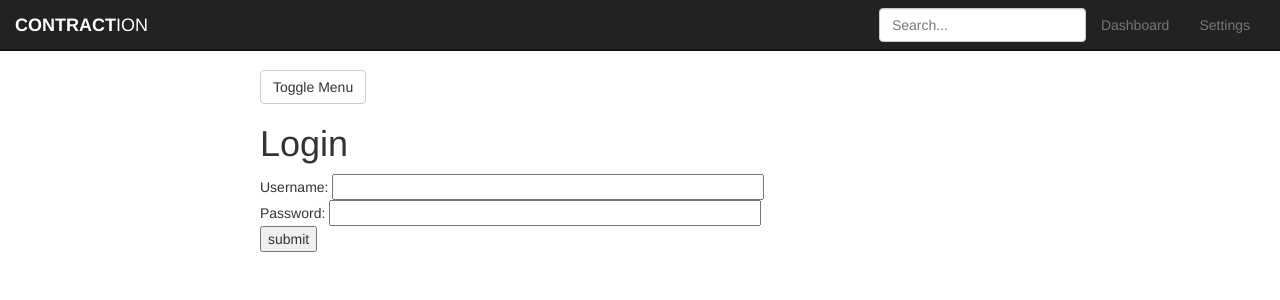
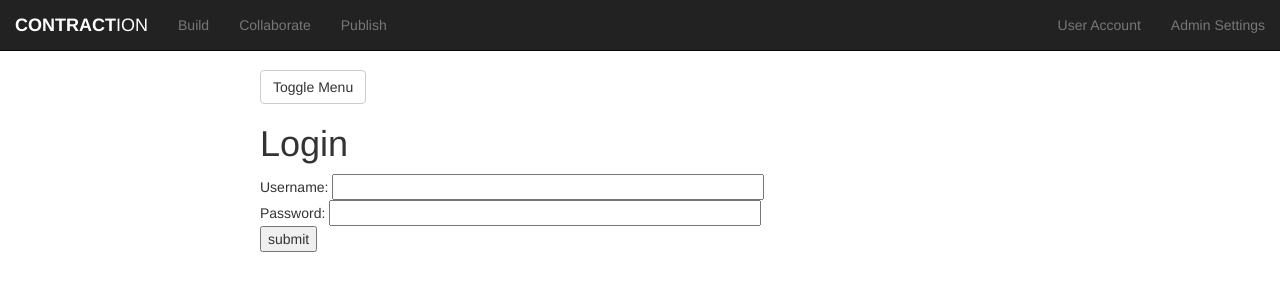
Before and after one commit to Goldielocks/Contraction_old, a Django app: page /accounts/login/?next=/ in a window 1280 px wide. Shown: the top 300 px of the page. Run offline with Django 3.2, Linux system fonts and the light colour scheme; parts of the project's set-up code (start-up, migrations or seed data) failed here and were passed over; some libraries are stand-ins or nearby versions.

```diff
--- a/Builder/admin.py
+++ b/Builder/admin.py
@@ -1,17 +1,17 @@
 from django.contrib import admin
-from Builder.models import Agreement, Node, Category, Clause, ClauseProbability
+from Builder.models import Article, Node, Category, Clause, ClauseProbability
 import reversion
 
 class NodeAdmin(reversion.VersionAdmin):
 
 	pass
 
-class AgreementAdmin(reversion.VersionAdmin):
+class ArticleAdmin(reversion.VersionAdmin):
 
 	pass
 
 admin.site.register(Node, NodeAdmin)
-admin.site.register(Agreement, AgreementAdmin)
+admin.site.register(Article, ArticleAdmin)
 admin.site.register(Category)
 admin.site.register(Clause)
 admin.site.register(ClauseProbability)
--- a/Builder/models.py
+++ b/Builder/models.py
@@ -29,7 +29,7 @@ class Family(models.Model):
 	def __unicode__(self):
 		return self.name
 
-class Agreement(models.Model):
+class Article(models.Model):
 	filePath = models.FilePathField()
 	node = models.OneToOneField(Node)
 	families = models.ManyToManyField(Family)
--- a/Builder/static/css/simple-sidebar.css
+++ b/Builder/static/css/simple-sidebar.css
@@ -96,6 +96,20 @@
     background: none;
 }
 
+.sidebar-search{
+    display:block;
+    width:100%;
+    height:34px;
+    padding:6px 12px;
+    font-size:14px;
+    line-height:1.42857143;
+    color:#555;
+    background-color:#fff;
+    background-image:none;
+    border:4px solid #000;
+    border-radius:4px;
+}
+
 @media(min-width:768px) {
     #wrapper {
         padding-left: 250px;
--- a/Builder/templates/base.html
+++ b/Builder/templates/base.html
@@ -22,16 +22,18 @@
             <span class="icon-bar"></span>
             <span class="icon-bar"></span>
           </button>
-          <a class="navbar-brand" href="#"><b>CONTRACT</b>ION</a>
+          <a class="navbar-brand" href="#"><strong>CONTRACT</strong>ION</a>
         </div>
         <div id="navbar" class="navbar-collapse collapse">
-          <ul class="nav navbar-nav navbar-right">
-            <li><a href="#">Dashboard</a></li>
-            <li><a href="#">Settings</a></li>
+          <ul class="nav navbar-nav navbar-left">
+            <li><a href="#">Build</a></li>
+            <li><a href="#">Collaborate</a></li>
+            <li><a href="#">Publish</a></li>
+    	  </ul>
+    	  <ul class ="nav navbar-nav navbar-right">
+            <li><a href="#">User Account</a></li>
+            <li><a href="#">Admin Settings</a></li>
           </ul>
-          <form class="navbar-form navbar-right">
-            <input type="text" class="form-control" placeholder="Search...">
-          </form>
         </div>
       </div>
     </nav>
--- a/Builder/urls.py
+++ b/Builder/urls.py
@@ -3,5 +3,8 @@ from Builder import views
 
 urlpatterns = patterns('',
     (r'^$', 'Builder.views.home_page'),
+    (r'^Build/$', 'Builder.views.build'),
+    (r'^Collaborate/$', 'Builder.views.collaborate'),
+    (r'^Publish/$', 'Builder.views.publish'),
     (r'^accounts/login/$', 'Builder.views.user_login'),
 )
--- a/Builder/views.py
+++ b/Builder/views.py
@@ -1,4 +1,5 @@
-from Builder.models import Agreement, Node, Category, Clause, ClauseProbability
+from Builder.models import Article, Node, Category, Clause, ClauseProbability
+from docx import Document
 from django.shortcuts import render_to_response
 from django.http import HttpResponseRedirect, HttpResponse, JsonResponse
 from django.core.context_processors import csrf
@@ -24,7 +25,7 @@ def user_login(request):
         if user:
             if user.is_active:
                 login(request, user)
-                return HttpResponseRedirect("/Builder/", {}, context)
+                return HttpResponseRedirect("/", {}, context)
             else:
                 return HttpResponse("Your account is disabled.")
         else:
@@ -37,9 +38,20 @@ def user_login(request):
 
 @login_required
 def home_page(request):
-	#caseList = Case.objects.all()
+	document = Document('/home/sean/code/Contract/Builder/static/docs/test.docx')
+	return render_to_response("home.html", {"paragraphs":document.paragraphs})
 
-	#if caseList.count == 0:
-	#	return HttpResponse("SHIIIIT")
 
+@login_required
+def build(request):
 	return render_to_response("home.html", {"nodes":Node.objects.all()})
+
+
+@login_required
+def collaborate(request):
+	return render_to_response("home.html", {"nodes":Node.objects.all()})
+
+
+@login_required
+def publish(request):
+	return render_to_response("home.html", {"nodes":Node.objects.all()})
--- a/Contract/settings.py
+++ b/Contract/settings.py
@@ -40,6 +40,7 @@ INSTALLED_APPS = (
     'reversion',
     'lxml',
     'mptt',
+    'docx',
 
 )
 
--- a/Contract/urls.py
+++ b/Contract/urls.py
@@ -7,6 +7,7 @@ urlpatterns = patterns('',
     # url(r'^blog/', include('blog.urls')),
 
     url(r'^admin/', include(admin.site.urls)),
-    url(r'^Builder/', include('Builder.urls')),
+    url(r'^', include('Builder.urls')),
+    url(r'^/', include('Builder.urls')),
     (r'^accounts/login/$', 'Builder.views.user_login'),
 )
```
Also changed, not shown: Builder/templates/home.html (+13 -6 lines), 11 other files.
